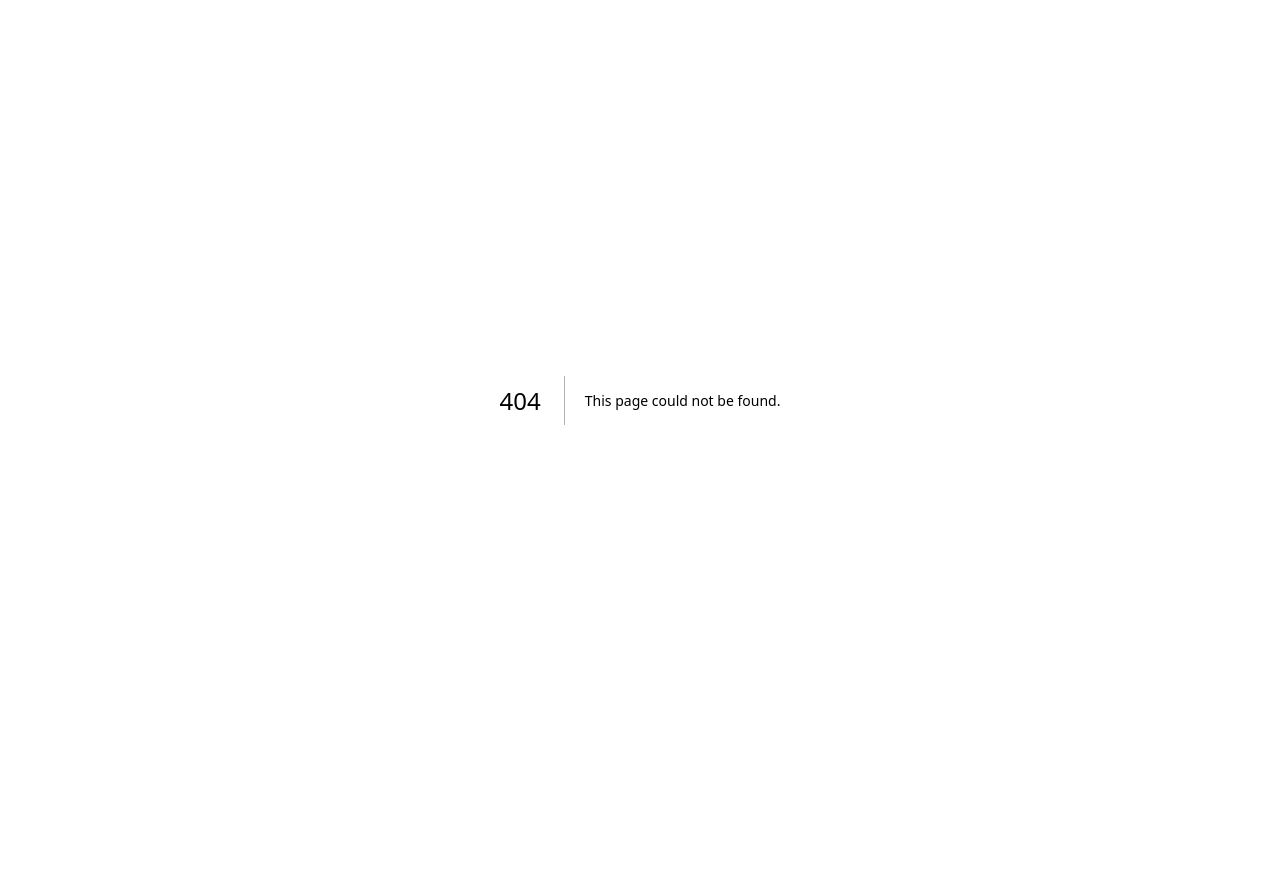
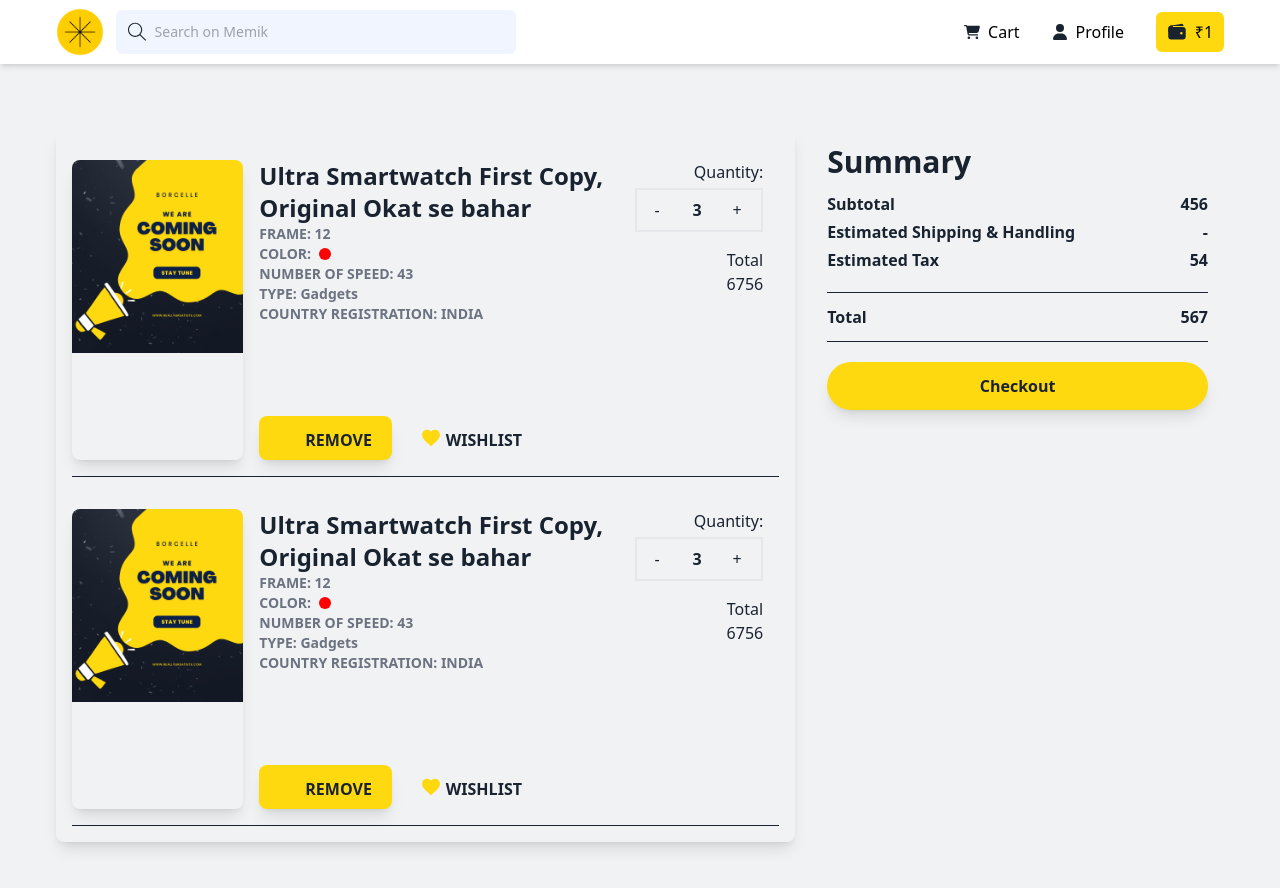
Before and after one commit to mo-amir-code/karteca-frontend, a Next.js app: page /user/cart in a window 1280 px wide. Before the commit this address had no page. Shown: the top 888 px of the page. Before the commit the page ends 800 px from the top, so only its background shows below. Built offline with nearby package versions, Linux system fonts and the light colour scheme.

Commit message:
rearrangemnt of HOC

```diff
--- a/src/app/(home)/layout.tsx
+++ b/src/app/(home)/layout.tsx
@@ -1,3 +1,4 @@
+import MaxWidthLayout from "@/HOC/MaxWidthLayout";
 import Header from "@/sections/header/Header";
 import MobileHeader from "@/sections/header/MobileHeader";
 import MobileNavbar from "@/sections/navbar";
@@ -11,7 +12,9 @@ function HomeLayout({
     <>
       <Header />
       <MobileHeader />
-      <main className="my-4 max-md:my-2 max-w-7xl mx-auto max-md:pb-[60px]">{children}</main>
+      <main className="my-4 max-md:my-2 max-w-7xl mx-auto max-md:pb-[60px]">
+        <MaxWidthLayout>{children}</MaxWidthLayout>
+      </main>
       <MobileNavbar />
     </>
   );
--- a/src/app/(home)/page.tsx
+++ b/src/app/(home)/page.tsx
@@ -1,4 +1,3 @@
-import MaxWidthLayout from "@/HOC/MaxWidthLayout";
 import Categories from "@/components/categories";
 import FooterBanner from "@/components/footerBanner/FooterBanner";
 import HeroSlider from "@/components/heroSlider";
@@ -8,23 +7,13 @@ import React from "react";
 const page = () => {
   return (
     <div className="space-y-3">
-      <MaxWidthLayout>
-        <Wrapper />
-      </MaxWidthLayout>
-    </div>
-  );
-};
-
-const Wrapper = () => {
-  return (
-    <>
       <HeroSlider />
       <Categories />
       <TopProducts text="Top Products" />
       <TopProducts text="Best Smartwatch" />
       <TopProducts text="First Choice Earphones" />
       <FooterBanner />
-    </>
+    </div>
   );
 };
 
--- a/src/app/(home)/search/page.tsx
+++ b/src/app/(home)/search/page.tsx
@@ -1,6 +1,5 @@
 import Image from "next/image";
 import banner from "@/assets/slider/1.png";
-import MaxWidthLayout from "@/HOC/MaxWidthLayout";
 import Filter from "@/components/filter";
 import MobileFilter from "@/components/filter/MobileFilter";
 
@@ -8,19 +7,13 @@ const Search = () => {
   return (
     <div className="space-y-6 max-md:space-y-0">
       <div className="max-md:hidden">
-        <MaxWidthLayout>
           <ShopBanner />
-        </MaxWidthLayout>
       </div>
 
       {/* Mobile filter */}
-      <MaxWidthLayout>
         <MobileFilter />
-      </MaxWidthLayout>
 
-      <MaxWidthLayout>
         <Filter />
-      </MaxWidthLayout>
     </div>
   );
 };
--- /dev/null
+++ b/src/app/(home)/user/cart/page.tsx
@@ -0,0 +1,15 @@
+import CartBill from "@/components/cart/CartBill";
+import CartItems from "@/components/cart/CartItems";
+
+const Cart = () => {
+  return (
+    <div className="mx-auto w-full">
+      <div className="w-full flex justify-center py-12 max-lg:flex-col max-lg:justify-start max-lg:gap-8">
+        <CartItems />
+        <CartBill />
+      </div>
+    </div>
+  );
+};
+
+export default Cart;
--- /dev/null
+++ b/src/components/cart/CartBill.tsx
@@ -0,0 +1,34 @@
+const CartBill = () => {
+  return (
+    <div className="flex-[0.35] w-full max-md:mx-0 mx-2 rounded-lg text-secondary-color p-4">
+      <div className="space-y-3">
+        <h2 className="text-3xl font-bold">Summary</h2>
+        <div className="space-y-1">
+          <h3 className="flex items-center justify-between font-semibold">
+            <span>Subtotal</span>
+            <span>456</span>
+          </h3>
+          <h3 className="flex items-center justify-between font-semibold">
+            <span>Estimated Shipping & Handling</span>
+            <span>-</span>
+          </h3>
+          <h3 className="flex items-center justify-between font-semibold">
+            <span>Estimated Tax</span>
+            <span>54</span>
+          </h3>
+        </div>
+        <div className="py-2">
+          <h3 className="flex items-center py-3 border-t border-b border-secondary-color justify-between font-semibold">
+            <span>Total</span>
+            <span>567</span>
+          </h3>
+        </div>
+        <button className="w-full py-3 font-bold shadow-lg smooth_transition hover:-translate-y-1 flex items-center justify-center bg-primary-color rounded-full">
+          Checkout
+        </button>{" "}
+      </div>
+    </div>
+  );
+};
+
+export default CartBill;
--- /dev/null
+++ b/src/components/cart/CartItem.tsx
@@ -0,0 +1,62 @@
+import Image from "next/image"
+import productImage from "@/assets/productsImage/dummy2.png"
+import { IoMdHeart } from "react-icons/io"
+import { FaTrash } from "react-icons/fa";
+
+
+const CartItem = () => {
+
+
+    return (
+        <div className="w-full" >
+            <div className="flex border-b border-secondary-color py-4 max-md:flex-col max-md:gap-6" >
+                <div className="w-[250px] max-md:w-full h-[300px] rounded-lg overflow-hidden shadow-lg" >
+                    <Image src={productImage} alt="cart image" />
+                </div>
+                <div className="flex-grow" >
+                    <div className="max-md:space-y-2 flex flex-col justify-between h-full" >
+                        <div className="w-full text-secondary-color flex justify-between px-4 max-md:px-2" >
+                            {/* Product details */}
+                            <div className="flex flex-col justify-between items-start" >
+                                <div>
+                                    <h2 className="text-2xl font-semibold max-sm:text-lg hover:text-primary-color smooth_transition" >Ultra Smartwatch First Copy, Original Okat se bahar</h2>
+                                    <div>
+                                        <p className="font-semibold text-sm text-gray-500 max-sm:text-xs" >FRAME: <span className="font-bold" >12</span></p>
+                                        <p className="font-semibold text-sm text-gray-500 max-sm:text-xs flex items-center justify-start gap-2" ><span>COLOR:</span> <span style={{backgroundColor: `red`}} className="w-3 hover:shadow-lg smooth_transition h-3 rounded-full" /></p>
+                                        <p className="font-semibold text-sm text-gray-500 max-sm:text-xs" >NUMBER OF SPEED: <span className="font-bold" >43</span></p>
+                                        <p className="font-semibold text-sm text-gray-500 max-sm:text-xs" >TYPE: <span className="font-bold" >Gadgets</span></p>
+                                        <p className="font-semibold text-sm text-gray-500 max-sm:text-xs" >COUNTRY REGISTRATION: <span className="font-bold" >INDIA</span></p>
+                                    </div>
+                                </div>
+                            </div>
+
+                            {/* Product Cost, Quantity */}
+                            <div className="flex flex-col items-end space-y-4" >
+                                <div className="space-y-1" >
+                                    <h3 className="text-base font-medium text-secondary-color text-end max-sm:text-sm" >Quantity:</h3>
+                                    <div className="text-secondary-color_3 " >
+                                        <span className="flex w-32 items-center justify-start border-2 border-secondary-color_3 hover:shadow-lg duration-200 transition-all" >
+                                            <button className="h-10 w-10 flex items-center justify-center cursor-pointer hover:text-primary-color duration-200 transition-all" >-</button>
+                                            <span className="h-10 w-10 flex items-center font-semibold justify-center" >3</span>
+                                            <button className="h-10 w-10 flex items-center justify-center cursor-pointer hover:text-primary-color duration-200 transition-all" >+</button>
+                                        </span>
+                                    </div>
+                                </div>
+                                <div>
+                                    <h3 className="text-base font-medium text-secondary-color text-end max-sm:text-sm" >Total</h3>
+                                    <h3 className="text-base font-medium text-secondary-color max-sm:text-sm" >6756</h3>
+                                </div>
+                            </div>
+                        </div>
+                        <div className="flex px-4 max-md:px-2 items-center justify-start gap-2 flex-wrap" >
+                            <button className=" px-5 py-2 bg-primary-color rounded-lg hover:-translate-y-2 shadow-lg smooth_transition flex items-center justify-center gap-1 text-secondary-color font-semibold" ><FaTrash size={22} className="text-primary-color" /><span className="pt-1" >REMOVE</span></button>
+                            <button className=" px-5 py-2 rounded-lg smooth_transition flex items-center justify-center gap-1 text-secondary-color font-semibold" ><IoMdHeart size={22} className="text-primary-color" /><span className="pt-1" >WISHLIST</span></button>
+                        </div>
+                    </div>
+                </div>
+            </div>
+        </div>
+    )
+}
+
+export default CartItem
--- /dev/null
+++ b/src/components/cart/CartItems.tsx
@@ -0,0 +1,16 @@
+import CartItem from "./CartItem"
+
+const CartItems = () => {
+
+    return (
+        <div className="flex-[0.65] w-full mx-2 max-md:mx-0 px-4 rounded-lg shadow-lg py-4 space-y-4" >
+            {
+                [1,2].map(()=>(
+                    <CartItem/>
+                ))
+            }
+        </div>
+    )
+}
+
+export default CartItems
--- a/src/components/productDetails/ProductDetails.tsx
+++ b/src/components/productDetails/ProductDetails.tsx
@@ -11,8 +11,7 @@ const ProductDetails = () => {
 
   return (
     <div className="w-full h-full space-y-2 flex flex-col justify-between">
-
-      <div className="space-y-2" >
+      <div className="space-y-2">
         {/* title */}
         <h1 className="text-lg font-medium text-secondary-color leading-6">
           Firebolt Smartwatch {'13"inch'} Lcd Panel With Amoled Display
@@ -73,12 +72,10 @@ const ProductDetails = () => {
               ))}
             </div>
           </div>
-
+        </div>
       </div>
 
-      </div>
-
-      <div className="space-y-4" >
+      <div className="space-y-4">
         {/* Pincode check */}
         <div className="space-y-1 pt-4">
           <div className="flex items-center justify-start font-semibold text-base text-gray-500">
@@ -91,35 +88,37 @@ const ProductDetails = () => {
               className="w-full outline-none bg-transparent text-sm font-medium"
               placeholder="Enter Delivery Pincode"
             />
-              <button style={{width: "max-content"}} className="outline-none font-semibold text-primary-color font-lato text-sm">
+            <button
+              style={{ width: "max-content" }}
+              className="outline-none font-semibold text-primary-color font-lato text-sm"
+            >
               Check
             </button>
           </div>
         </div>
 
         {/* Trust Label */}
-          <div className="flex max-md:hidden items-center justify-between p-3 bg-tertiary-color" >
-            {
-                claims.map((claim, idx) => (
-                    <div key={idx} className="flex items-center justify-center gap-2 text-sm max-lg:text-xs font-medium" >
-                        {
-                            (()=>{
-                                switch(claim.icon){
+        <div className="flex max-md:hidden items-center justify-between p-3 bg-tertiary-color">
+          {claims.map((claim, idx) => (
+            <div
+              key={idx}
+              className="flex items-center justify-center gap-2 text-sm max-lg:text-xs font-medium"
+            >
+              {(() => {
+                switch (claim.icon) {
                   case "genuine":
-                                        return <VscWorkspaceTrusted size={16}/>
+                    return <VscWorkspaceTrusted size={16} />;
                   case "return":
-                                        return <GiReturnArrow size={16}/>
+                    return <GiReturnArrow size={16} />;
                   case "sold":
-                                        return <span>Sold By: </span>
+                    return <span>Sold By: </span>;
                   default:
                     return;
                 }
-                            })()
-                        }
-                        <span >{claim.msg}</span>
+              })()}
+              <span>{claim.msg}</span>
             </div>
-                ))
-            }
+          ))}
         </div>
       </div>
     </div>
--- a/src/sections/productDetails/Hero.tsx
+++ b/src/sections/productDetails/Hero.tsx
@@ -4,7 +4,6 @@ import ProductButton from "@/components/buttons/ProductButton";
 import ProductDetails from "@/components/productDetails/ProductDetails";
 
 const Hero = () => {
-
   return (
     <div className="flex bg-white max-[900px]:flex-col box-border p-3 max-md:px-0 gap-4">
       <div className="w-[700px] max-[900px]:w-full rounded-lg space-y-2 box-border">
@@ -19,7 +18,6 @@ const Hero = () => {
 };
 
 export const ProductActionButton = () => {
-
   const handleBuyNow = () => {};
 
   return (
--- a/src/sections/productDetails/ProductSpecifications.tsx
+++ b/src/sections/productDetails/ProductSpecifications.tsx
@@ -10,8 +10,8 @@ const ProductSpecifications = () => {
       <div className="flex-grow">
         <h2 className="text-lg font-semibold font-lato">Specifications</h2>
         <div className="py-3 space-y-3">
-            <SpecsWrapper />
-            <ProductActionButton />
+          <SpecsWrapper />
+          <ProductActionButton />
         </div>
       </div>
       <div className="w-[400px] max-[900px]:hidden bg-red-500 h-8"></div>
@@ -35,6 +35,4 @@ const SpecsWrapper = () => {
   );
 };
 
-
-
 export default ProductSpecifications;
```
Lines whose indentation alone changed are shown as unchanged.
